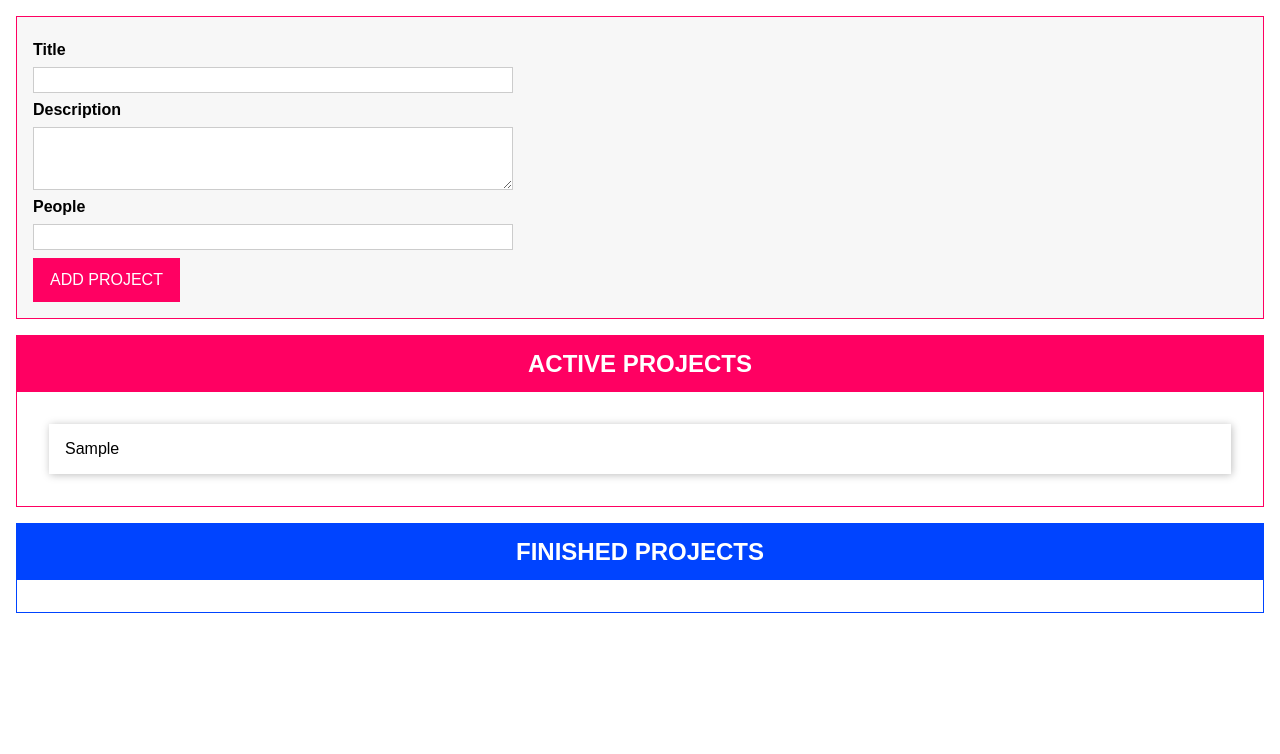
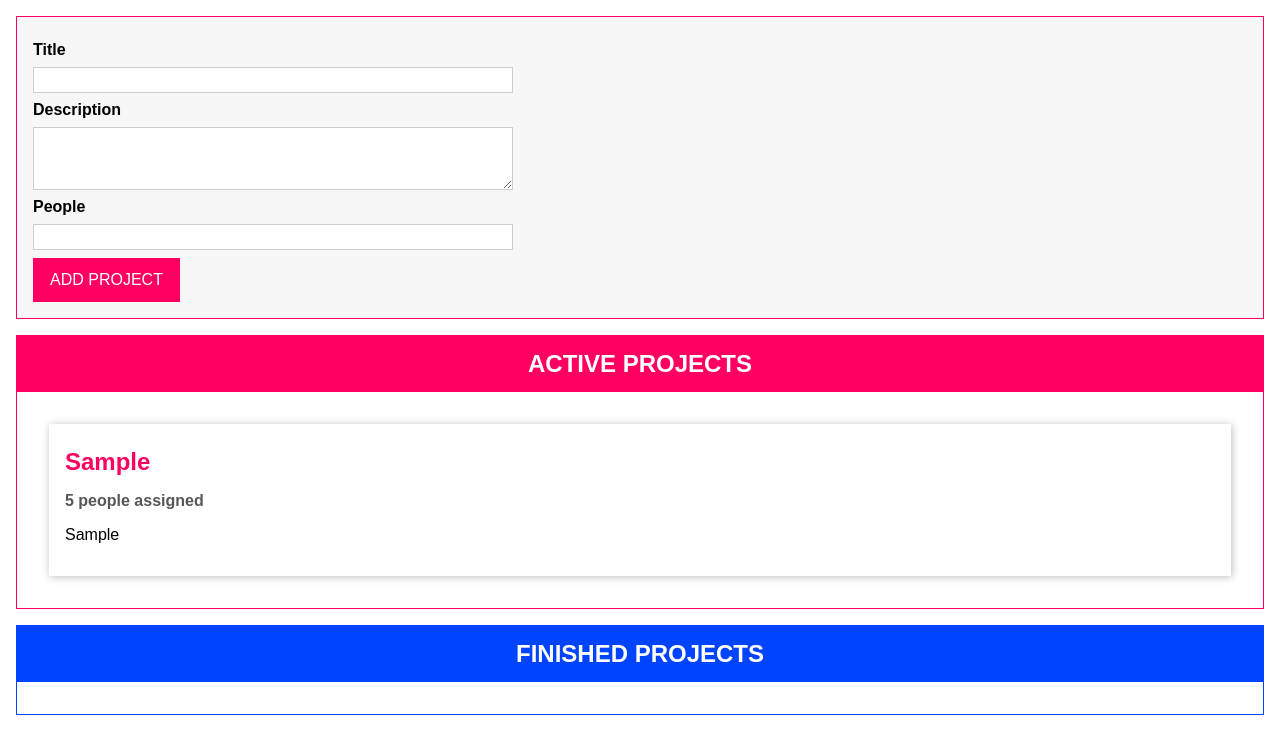
Before and after one commit to thenewbieprogrammer/dragndrop, a website with bundled scripts: page index.html in a window 1280 px wide. Both pictures are taken after typing "Sample", "Sample", "5" into the empty fields and a click on the button "ADD PROJECT". Built offline with nearby package versions, Linux system fonts and the light colour scheme.

Commit message:
added a new ProjectItem class for rendering the LI Elements, added a getter function to display a string value calculating singular.plural version of number people assigned to project item

```diff
--- a/index.html
+++ b/index.html
@@ -2,11 +2,11 @@
 <html lang="en">
 <head>
     <meta charset="UTF-8">
-    <meta name="viewport" content="width=device-width, initial-scale=1.0"/>
-    <meta http-equiv="X-UA-Compatible" content="ie=edge"/>
+    <meta content="width=device-width, initial-scale=1.0" name="viewport"/>
+    <meta content="ie=edge" http-equiv="X-UA-Compatible"/>
     <title>Drag N Droppa</title>
-    <link rel="stylesheet" href="app.css"/>
-    <script src="./dist/app.js" defer></script>
+    <link href="app.css" rel="stylesheet"/>
+    <script defer src="./dist/app.js"></script>
 
 </head>
 <body>
@@ -14,7 +14,7 @@
     <form>
         <div class="form-control">
             <label for="title">Title</label>
-            <input type="text" id="title" />
+            <input id="title" type="text" />
         </div>
         <div class="form-control">
             <label for="description">Description</label>
@@ -22,13 +22,17 @@
         </div>
         <div class="form-control">
             <label for="people">People</label>
-            <input type="number" id="people" step="1" min="0" max="10" />
+            <input id="people" max="10" min="0" step="1" type="number" />
         </div>
         <button type="submit">ADD PROJECT</button>
     </form>
 </template>
 <template id="single-project">
-    <li></li>
+    <li>
+        <h2></h2>
+        <h3></h3>
+        <p></p>
+    </li>
 </template>
 <template id="project-list">
     <section class="projects">
--- a/src/app.ts
+++ b/src/app.ts
@@ -98,7 +98,7 @@ function validateFormInputValues(input: FormValidation) {
     isValid = isValid && input.value.length < input.maxCharLength;
   }
   if (input.minimumNumber != null && typeof input.value === "number") {
-    isValid = isValid && input.value > input.minimumNumber;
+    isValid = isValid && input.value >= input.minimumNumber;
   }
   if (input.maximumNumber != null && typeof input.value === "number") {
     isValid = isValid && input.value < input.maximumNumber;
@@ -239,8 +239,37 @@ class ProjectInput extends ProjectComponent<HTMLDivElement, HTMLFormElement> {
   }
 }
 
+//projectItem class
+class ProjectItem extends ProjectComponent<HTMLUListElement, HTMLLIElement>{
+  private project: Project;
+
+  constructor(hostId: string, project: Project) {
+    super("single-project", hostId, false, project.id);
+    this.project = project;
+
+    this.configure();
+    this.renderContent();
+  }
+
+  get people (){
+    if(this.project.people === 1){
+      return "1 person";
+    }
+    else{
+      return `${this.project.people} people`;
+    }
+  }
+
+  configure(){}
+  renderContent() {
+    this.formElement.querySelector('h2')!.textContent = this.project.title;
+    this.formElement.querySelector('h3')!.textContent = this.people + " assigned";
+    this.formElement.querySelector('p')!.textContent = this.project.description;
+
+  }
+}
+
 //projectList class
-
 class ProjectList extends ProjectComponent<HTMLDivElement, HTMLElement> {
   assignedProjects: Project[];
 
@@ -276,15 +305,9 @@ class ProjectList extends ProjectComponent<HTMLDivElement, HTMLElement> {
     );
     listElement.innerHTML = "";
     for (const project of this.assignedProjects) {
-      const listItem = document.createElement("li");
-      const isTextExistAlready = isChildRenderedMatchingValue(
-        listElement,
-        project.title.trim(),
-      );
-      if (!isTextExistAlready) {
-        listItem.textContent = project.title;
-        listElement.appendChild(listItem);
-      }
+
+      new ProjectItem(this.formElement.querySelector('ul')!.id, project);
+
     }
   }
 }
```
